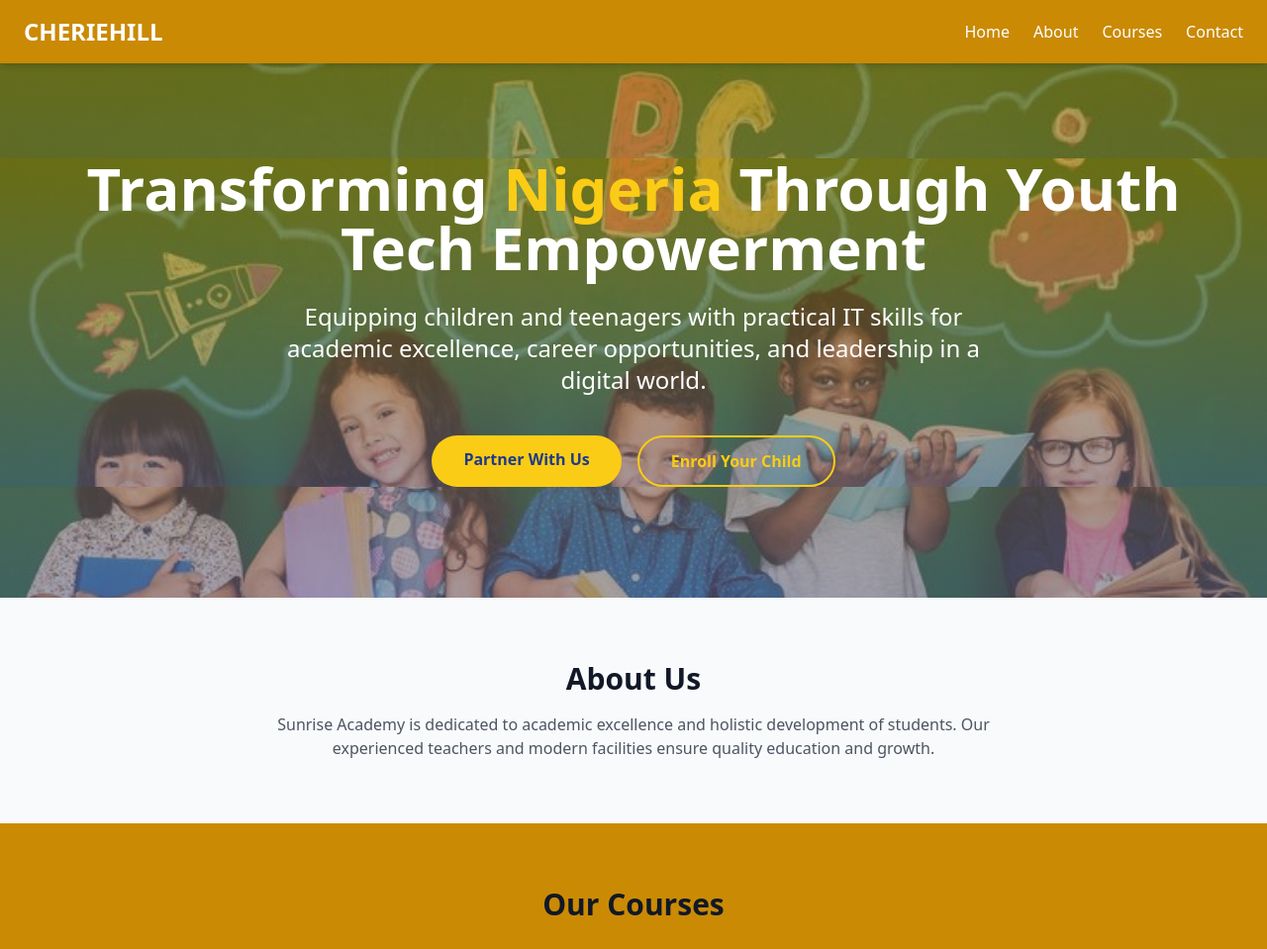
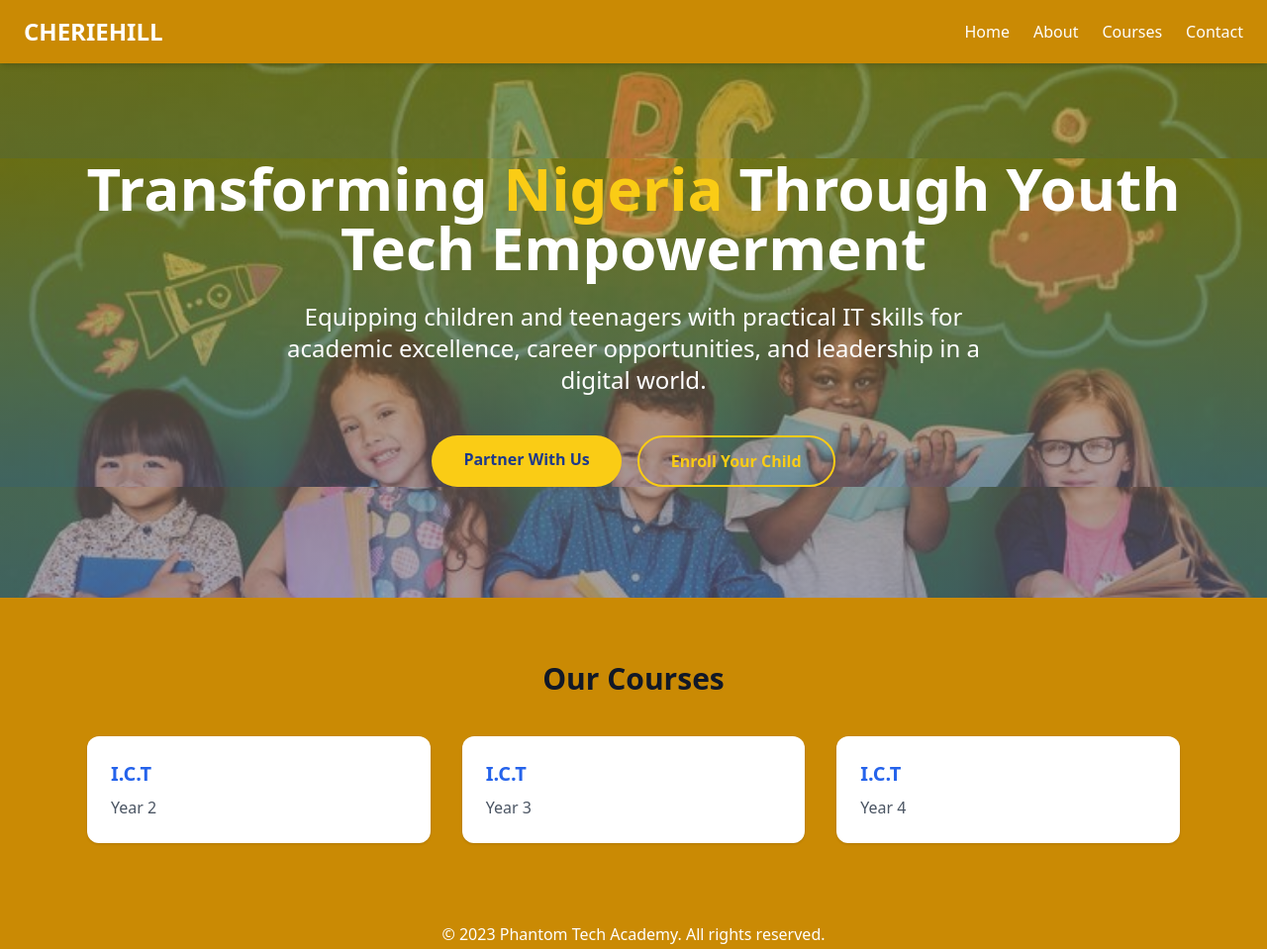
Before and after one commit to adelakunsun123-coder/cherilhil, a plain HTML site: page index.html in a window 1280 px wide. Shown: the top 959 px of the page at 99% size. Drawn offline with nearby package versions, Linux system fonts and the light colour scheme.

Commit message:
gljndflk

```diff
--- a/index.html
+++ b/index.html
@@ -59,13 +59,13 @@
   </section>
 
   <!-- About Section -->
-  <section id="about" class="py-16 max-w-6xl mx-auto px-6">
+  <!-- <section id="about" class="py-16 max-w-6xl mx-auto px-6">
     <h3 class="text-3xl font-bold text-center text-gray-900">About Us</h3>
     <p class="mt-4 text-center text-gray-600 max-w-3xl mx-auto">
       Sunrise Academy is dedicated to academic excellence and holistic development of students.
       Our experienced teachers and modern facilities ensure quality education and growth.
     </p>
-  </section>
+  </section> -->
 
   <!-- Courses Section -->
 <section id="courses" class="py-16 bg-yellow-600 transition">
```
